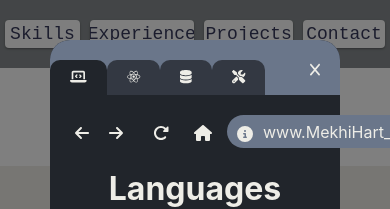
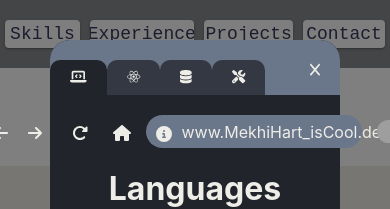
Before and after one commit to MekhiHart/portfolio, a React (Create React App) app: page / in a window 390 px wide. Both pictures are taken after a click on the button 97 px from the left and 1100 px from the top of the page. Shown: the part 678-887 px from the top of the page. Built offline with nearby package versions, Linux system fonts and the light colour scheme; grey boxes are pictures that could not be loaded.

Commit message:
added grid for pop up header

```diff
--- a/src/Components/PopUp.jsx
+++ b/src/Components/PopUp.jsx
@@ -68,6 +68,7 @@ export default function PopUp(props){
                 </div>
 
                 <div id="popUp--header">
+
                     <FontAwesomeIcon className="popUp--header--icon" style={{marginLeft:"10px", marginRight:"10px"}}  icon={faArrowLeft} size='1x'/>
                     <FontAwesomeIcon className="popUp--header--icon" style={{marginRight:"20px"}}  icon={faArrowRight} size='1x'/>
                     <FontAwesomeIcon className="popUp--header--icon" style={{marginRight:"15px"}} icon={faRotateRight} size='1x'/>
--- a/src/index.css
+++ b/src/index.css
@@ -29,6 +29,26 @@
 
   .popUp--tab--name{
     display: none;
+  }
+
+
+  /**  For search bar */
+  #popUp--header{
+    display: grid;
+    grid-template-rows: 1fr 1fr;
+    justify-content: center;
+
+  }
+
+  .popUp--header--left{
+    display: flex;
+    justify-content: center;
+  }
+
+  .popUp--header--right{
+    display: flex;
+    width: 90%;
+    justify-content: center;
   }
 }
 
```
